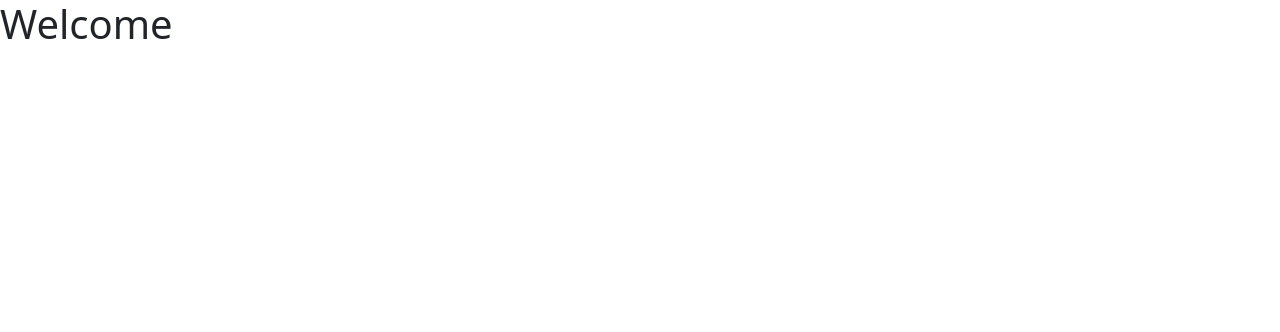
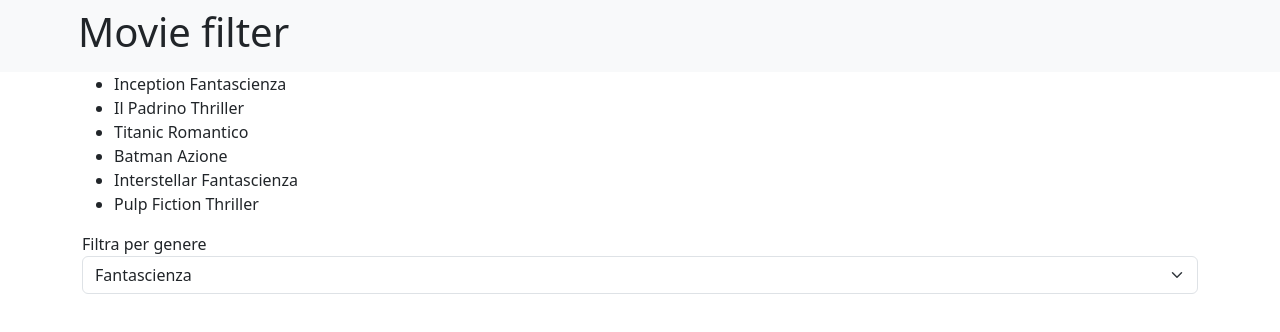
Before and after one commit to valecristiano/react-movie-filter, a React (Vite) app: page / in a window 1280 px wide. Shown: the top 332 px of the page. Built offline with nearby package versions, Linux system fonts and the light colour scheme.

Commit message:
base structure with map

```diff
--- a/index.html
+++ b/index.html
@@ -4,7 +4,7 @@
     <meta charset="UTF-8" />
     <link rel="icon" type="image/svg+xml" href="/vite.svg" />
     <meta name="viewport" content="width=device-width, initial-scale=1.0" />
-    <title></title>
+    <title>Movie filter</title>
   </head>
   <body>
     <div id="root"></div>
--- a/src/App.jsx
+++ b/src/App.jsx
@@ -1,7 +1,39 @@
+const filmList = [
+  { title: "Inception", genre: "Fantascienza" },
+  { title: "Il Padrino", genre: "Thriller" },
+  { title: "Titanic", genre: "Romantico" },
+  { title: "Batman", genre: "Azione" },
+  { title: "Interstellar", genre: "Fantascienza" },
+  { title: "Pulp Fiction", genre: "Thriller" },
+];
+
 export default function App() {
   return (
     <>
-      <h1>Welcome</h1>
+      <header className="bg-light">
+        <div className="container p-2">
+          <h1>Movie filter</h1>
+        </div>
+      </header>
+      <section className="container">
+        <ul>
+          {filmList.map((film, index) => (
+            <li key={index}>
+              <span>{film.title}</span> <span>{film.genre}</span>
+            </li>
+          ))}
+        </ul>
+      </section>
+      <section className="container">
+        <label htmlFor="genre-selection">Filtra per genere</label>
+        <select id="genre-selection" className="form-select" aria-label="Default select example">
+          {filmList.map((film, index) => (
+            <option key={index} value="{index}">
+              {film.genre}
+            </option>
+          ))}
+        </select>
+      </section>
     </>
   );
 }
```
Also changed, not shown: 1 other file (tests, documents, lock files or other folders).
